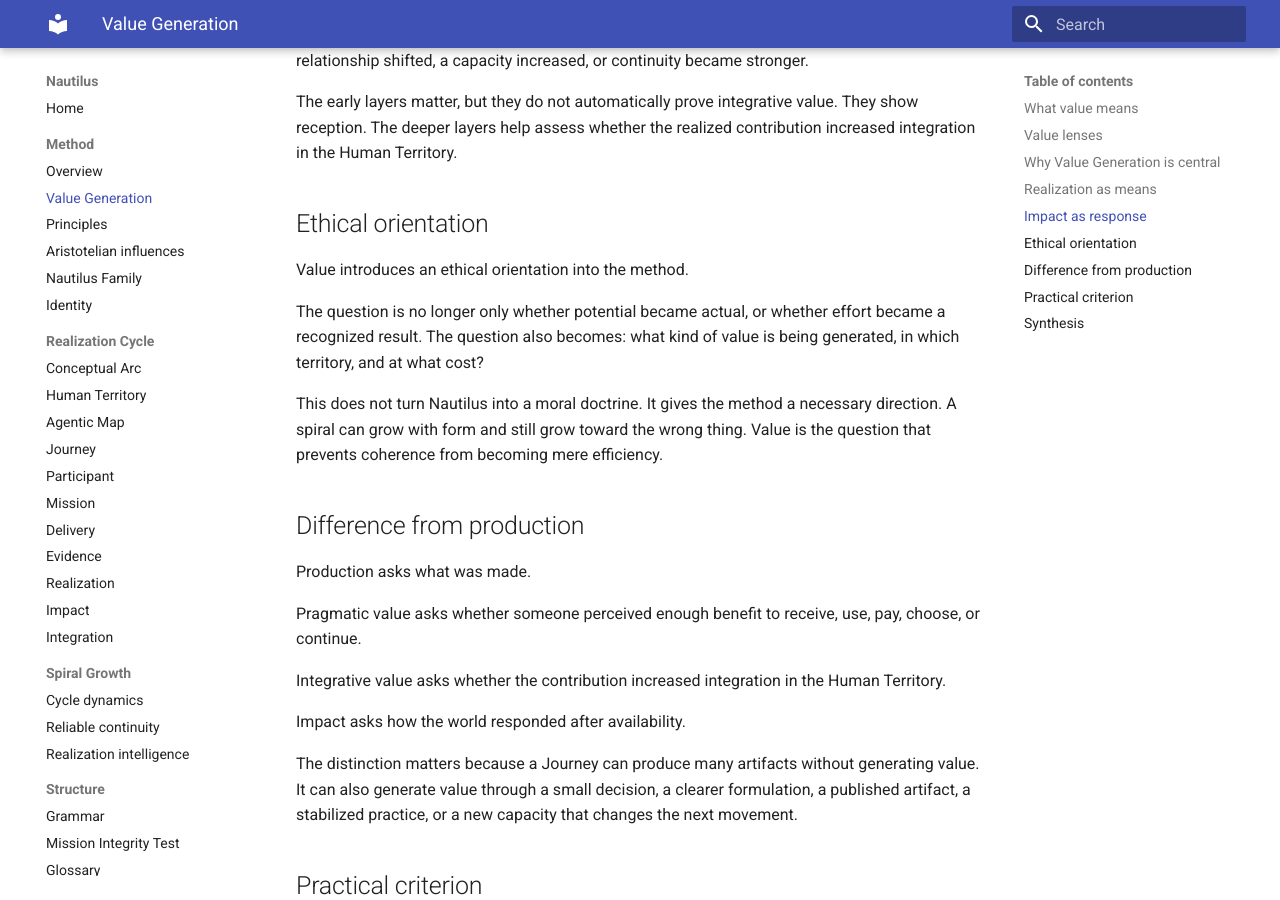
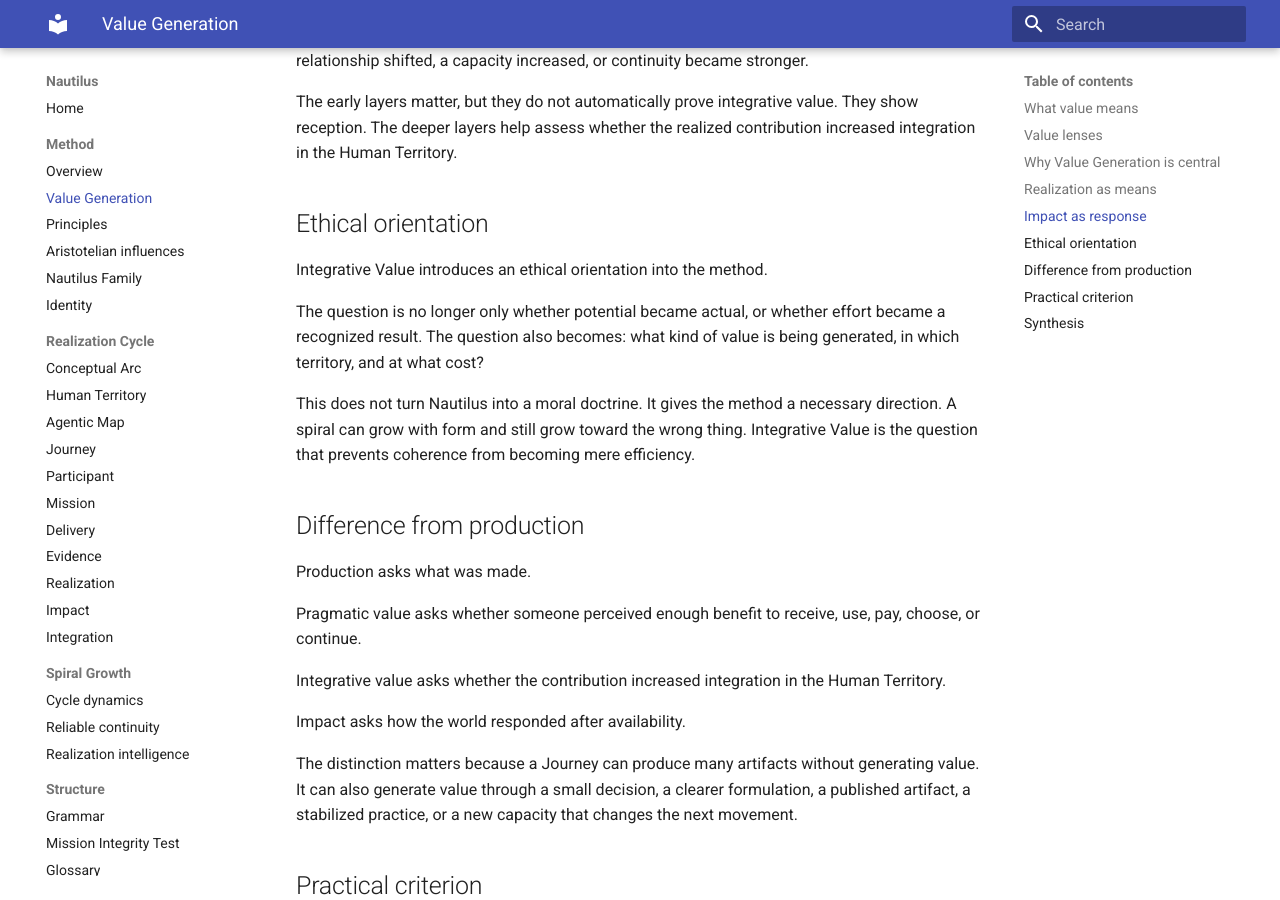
Before and after one commit to mirror-mind-ai/nautilus, an MkDocs documentation site: the page built from docs/method/value-generation.md, in a window 1280 px wide and 900 px high, scrolled down 1806 px. Built offline with MkDocs 1.6.1 and Material for MkDocs 9.7.7, drawn with Linux system fonts in a browser that asks for light colours.

Commit message:
Clarify integrative value as ethical orientation

```diff
--- a/docs/method/value-generation.md
+++ b/docs/method/value-generation.md
@@ -44,11 +44,11 @@ The early layers matter, but they do not automatically prove integrative value.
 
 ## Ethical orientation
 
-Value introduces an ethical orientation into the method.
+Integrative Value introduces an ethical orientation into the method.
 
 The question is no longer only whether potential became actual, or whether effort became a recognized result. The question also becomes: what kind of value is being generated, in which territory, and at what cost?
 
-This does not turn Nautilus into a moral doctrine. It gives the method a necessary direction. A spiral can grow with form and still grow toward the wrong thing. Value is the question that prevents coherence from becoming mere efficiency.
+This does not turn Nautilus into a moral doctrine. It gives the method a necessary direction. A spiral can grow with form and still grow toward the wrong thing. Integrative Value is the question that prevents coherence from becoming mere efficiency.
 
 ## Difference from production
 
```
Also changed, not shown: docs/pt-br/method/value-generation.md (+2 -2 lines).
